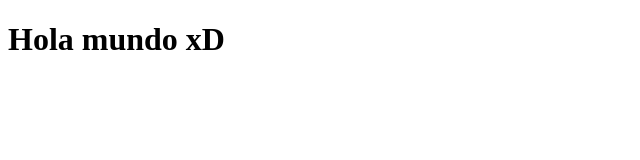
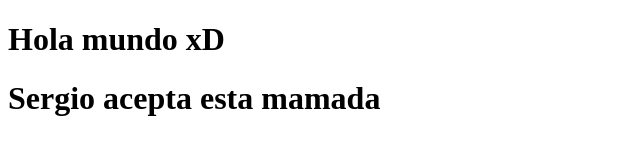
Before and after one commit to SmartScheduleByTeamOp/Web_AboutUs, a plain HTML site: page index.html in a window 1280 px wide. Shown: the whole page, without its empty margins (0-640 px from the left). Drawn offline with Linux system fonts and the light colour scheme.

Commit message:
Update index.html
Probando las actualizaciones en ramas

```diff
--- a/index.html
+++ b/index.html
@@ -6,5 +6,6 @@
 </head>
 <body>
 	<h1>Hola mundo xD</h1>
+	<h1>Sergio acepta esta mamada</h1>
 </body>
 </html>
```
